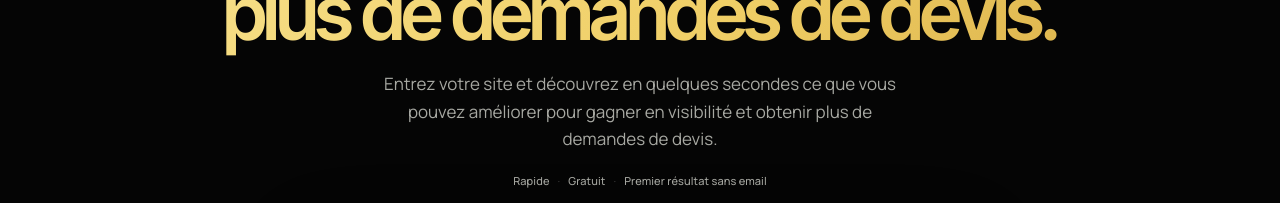
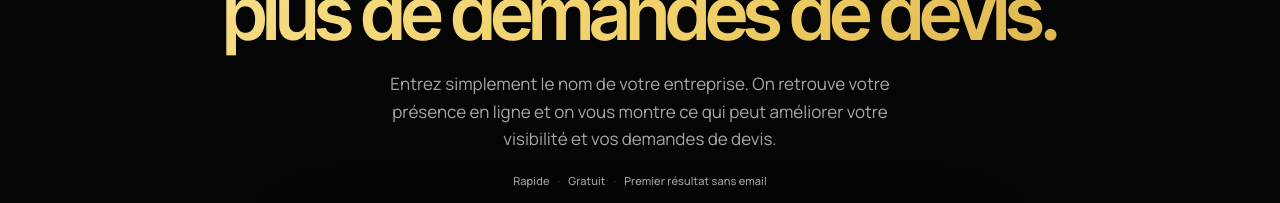
Before and after one commit to mathieumilo3-bot/-generation-capable, a Next.js app in the folder site-vitrine/: page /audit in a window 1280 px wide. Shown: the part 248-451 px from the top of the page. Built offline with nearby package versions, Linux system fonts and the light colour scheme; no server answers.

Commit message:
Passer le hero audit au nom d'entreprise

```diff
--- a/site-vitrine/src/app/audit/AuditHero.tsx
+++ b/site-vitrine/src/app/audit/AuditHero.tsx
@@ -15,28 +15,28 @@ const VARIANTS: Record<string, HeroVariant> = {
     title: "Découvrez comment générer",
     accent: "plus de demandes de devis.",
     body:
-      "Entrez votre site et découvrez en quelques secondes ce que vous pouvez améliorer pour gagner en visibilité et obtenir plus de demandes de devis.",
+      "Entrez simplement le nom de votre entreprise. On retrouve votre présence en ligne et on vous montre ce qui peut améliorer votre visibilité et vos demandes de devis.",
   },
   chantiers: {
     badge: "Pour artisans du bâtiment",
     title: "Découvrez comment gagner",
     accent: "plus de chantiers.",
     body:
-      "Entrez votre site. En quelques secondes, découvrez ce qui peut freiner vos demandes de devis — et quoi corriger en priorité.",
+      "Entrez le nom de votre entreprise. On la retrouve en ligne et on identifie ce qui peut freiner vos demandes de devis — puis quoi corriger en priorité.",
   },
   site: {
     badge: "Diagnostic site pour artisans",
     title: "Découvrez comment votre site peut",
     accent: "générer plus de demandes.",
     body:
-      "Entrez votre site. On vous montre la première amélioration qui peut renforcer la confiance et faciliter la prise de contact, puis les actions à prioriser.",
+      "Entrez le nom de votre entreprise. On retrouve votre site et vos signaux publics, puis on vous montre la première amélioration à prioriser.",
   },
   seo: {
     badge: "Diagnostic visibilité locale",
     title: "Découvrez comment gagner",
     accent: "en visibilité sur Google.",
     body:
-      "Entrez votre site. On vérifie vos signaux locaux et on vous montre la première amélioration à prioriser pour être mieux trouvé et plus contacté.",
+      "Entrez le nom de votre entreprise. On vérifie votre présence publique et vos signaux locaux, puis on vous montre quoi prioriser pour être mieux trouvé et plus contacté.",
   },
 };
 
```
